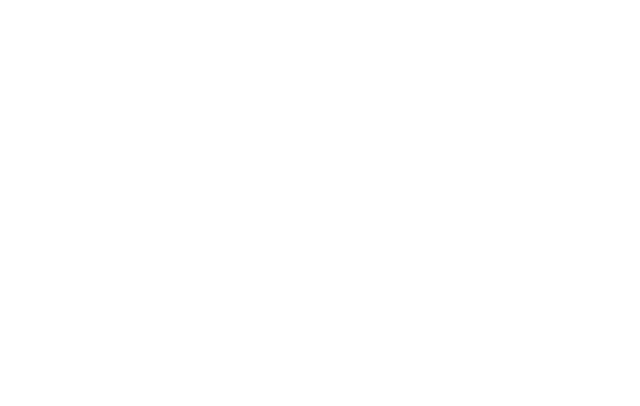
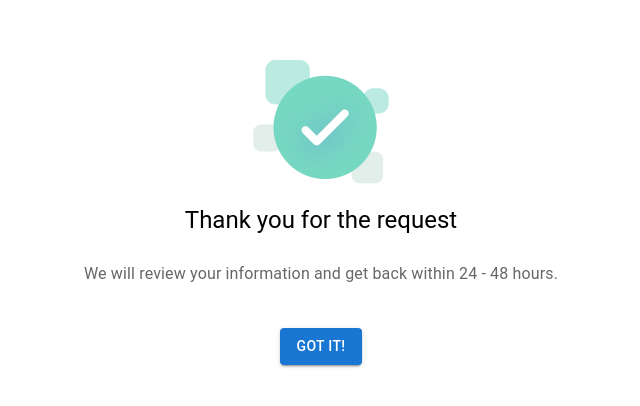
Before and after one commit to alanenpa/tech-data-flow, a React (Create React App) app: page /finish in a window 1280 px wide. Before the commit this address had no page. Shown: the part 188-594 px from the top of the page, without its empty margins (319-959 px from the left). Built offline with nearby package versions, Linux system fonts and the light colour scheme.

Commit message:
Create finish page

```diff
--- a/src/App.js
+++ b/src/App.js
@@ -3,6 +3,7 @@ import Home from "./pages/Home"
 import Products from "./pages/Products"
 import Configurator from "./pages/Configurator"
 import Preview from "./pages/Preview"
+import Finish from "./pages/Finish"
 
 const App = () => {
   return (
@@ -12,6 +13,7 @@ const App = () => {
         <Route path="/products" element={<Products />}/>
         <Route path="/configurator" element={<Configurator />}/>
         <Route path="/preview" element={<Preview />}/>
+        <Route path="/finish" element={<Finish />}/>
       </Routes>
     </BrowserRouter>
   )
--- /dev/null
+++ b/src/pages/Finish.js
@@ -0,0 +1,24 @@
+import { Button, Grid, Typography } from "@mui/material"
+import { Link } from "react-router-dom"
+import checkmark from '../assets/checkmark.png'
+
+const Finish = () => {
+  return (
+    <Grid container sx={{ m: 'auto' }} direction='column' alignItems='center' justifyContent='center'>
+      <Grid item sx={{ mt: 30 }}>
+        <img src={checkmark} alt='checkmark' />
+      </Grid>
+      <Grid item sx={{ mt: 2 }}>
+        <Typography variant='h5'>Thank you for the request</Typography>
+      </Grid>
+      <Grid item sx={{ mx: 'auto', px: 3, mt: 3 }} display='flex' textAlign='center'>
+        <Typography variant='subtitle1' color="text.secondary">We will review your information and get back within 24 - 48 hours.</Typography>
+      </Grid>
+      <Grid item sx={{ mt: 5 }} display='flex' justifyContent="center">
+        <Link to='/products'><Button variant='contained'>Got it!</Button></Link>
+      </Grid>
+    </Grid>
+  )
+}
+
+export default Finish
```
Also changed, not shown: src/assets/checkmark.png (added).
